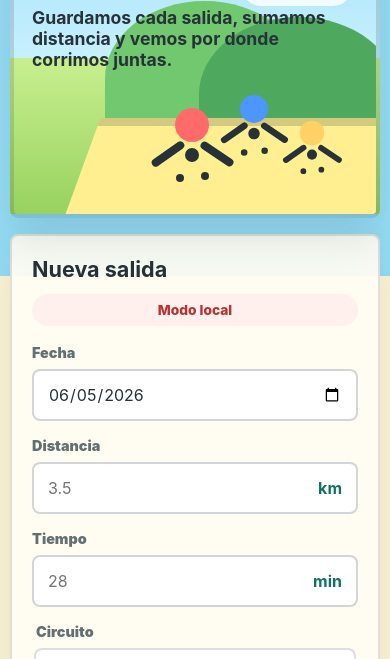
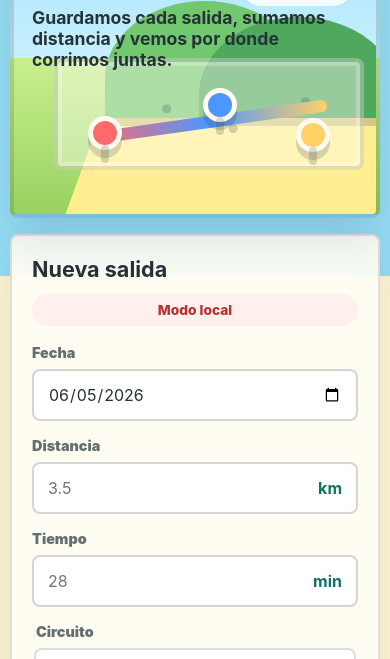
Before and after one commit to joacovod/irun, a website: page index.html in a window 390 px wide. Shown: the part 172-831 px from the top of the page. Drawn offline with Linux system fonts and the light colour scheme; no server answers.

Commit message:
Replace hero runners with trail checkpoints

```diff
--- a/index.html
+++ b/index.html
@@ -18,9 +18,12 @@
           <div class="hill hill-back"></div>
           <div class="hill hill-front"></div>
           <div class="road"></div>
-          <div class="runner runner-a"></div>
-          <div class="runner runner-b"></div>
-          <div class="runner runner-c"></div>
+          <div class="trail-card">
+            <span class="trail-line"></span>
+            <span class="checkpoint checkpoint-one"></span>
+            <span class="checkpoint checkpoint-two"></span>
+            <span class="checkpoint checkpoint-three"></span>
+          </div>
         </div>
         <div class="hero-copy">
           <p class="eyebrow">Nuestro diario de aventuras</p>
--- a/styles.css
+++ b/styles.css
@@ -106,7 +106,9 @@ h2 {
 .cloud,
 .hill,
 .road,
-.runner {
+.trail-card,
+.trail-line,
+.checkpoint {
   position: absolute;
 }
 
@@ -189,55 +191,70 @@ h2 {
   background: #ffef91;
 }
 
-.runner {
-  bottom: 72px;
-  width: 34px;
-  aspect-ratio: 1;
-  border-radius: 50%;
-  background: var(--pink);
-  box-shadow:
-    0 30px 0 -10px var(--ink),
-    13px 51px 0 -13px var(--ink),
-    -12px 53px 0 -13px var(--ink);
+.trail-card {
+  right: 8%;
+  bottom: 48px;
+  width: min(430px, 48%);
+  height: 132px;
+  border: 4px solid rgba(38, 50, 56, 0.12);
+  border-radius: 8px;
+  background:
+    radial-gradient(circle at 18% 72%, rgba(38, 50, 56, 0.2) 0 4px, transparent 5px),
+    radial-gradient(circle at 36% 45%, rgba(38, 50, 56, 0.2) 0 4px, transparent 5px),
+    radial-gradient(circle at 58% 64%, rgba(38, 50, 56, 0.2) 0 4px, transparent 5px),
+    radial-gradient(circle at 82% 38%, rgba(38, 50, 56, 0.2) 0 4px, transparent 5px),
+    rgba(255, 253, 243, 0.42);
+  box-shadow: inset 0 0 0 4px rgba(255, 255, 255, 0.25);
 }
 
-.runner::before,
-.runner::after {
+.trail-line {
+  left: 42px;
+  right: 42px;
+  top: 62px;
+  height: 12px;
+  border-radius: 999px;
+  background:
+    linear-gradient(90deg, var(--pink), var(--blue), var(--sun));
+  transform: rotate(-8deg);
+}
+
+.checkpoint {
+  width: 42px;
+  aspect-ratio: 1;
+  border: 5px solid #fffdf3;
+  border-radius: 50%;
+  box-shadow: 0 8px 0 rgba(38, 50, 56, 0.18);
+}
+
+.checkpoint::after {
   position: absolute;
   content: "";
-  top: 42px;
-  width: 38px;
-  height: 8px;
+  left: 50%;
+  bottom: -18px;
+  width: 8px;
+  height: 18px;
+  transform: translateX(-50%);
   border-radius: 99px;
   background: var(--ink);
+  opacity: 0.18;
 }
 
-.runner::before {
-  left: -26px;
-  transform: rotate(-35deg);
+.checkpoint-one {
+  left: 42px;
+  top: 58px;
+  background: var(--pink);
 }
 
-.runner::after {
-  right: -27px;
-  transform: rotate(34deg);
+.checkpoint-two {
+  left: 48%;
+  top: 30px;
+  background: var(--blue);
 }
 
-.runner-a {
-  right: 31%;
-}
-
-.runner-b {
-  right: 20%;
-  bottom: 88px;
-  background: var(--blue);
-  transform: scale(0.82);
-}
-
-.runner-c {
-  right: 11%;
-  bottom: 64px;
+.checkpoint-three {
+  right: 44px;
+  top: 60px;
   background: var(--sun);
-  transform: scale(0.72);
 }
 
 .panel,
@@ -643,16 +660,35 @@ fieldset {
     width: 92%;
   }
 
-  .runner-a {
-    right: 46%;
+  .trail-card {
+    right: 12px;
+    bottom: 44px;
+    width: min(310px, calc(100% - 28px));
+    height: 112px;
   }
 
-  .runner-b {
-    right: 29%;
+  .trail-line {
+    left: 32px;
+    right: 32px;
+    top: 54px;
   }
 
-  .runner-c {
-    right: 13%;
+  .checkpoint {
+    width: 34px;
+  }
+
+  .checkpoint-one {
+    left: 30px;
+    top: 54px;
+  }
+
+  .checkpoint-two {
+    top: 26px;
+  }
+
+  .checkpoint-three {
+    right: 30px;
+    top: 56px;
   }
 
   .panel-heading,
```
